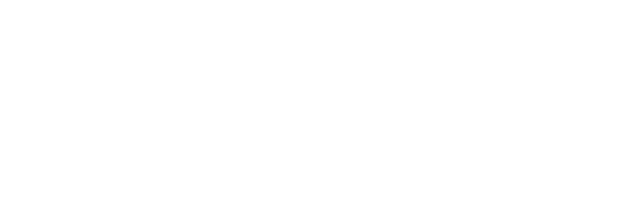
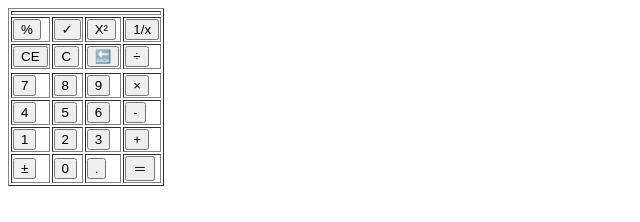
Before and after one commit to shittoriBrownie/calculator, a plain HTML site: page calculator/index.html in a window 1280 px wide. Shown: the whole page, without its empty margins (0-640 px from the left). Drawn offline with Linux system fonts and the light colour scheme.

Commit message:
コミット

```diff
--- a/calculator/index.html
+++ b/calculator/index.html
@@ -3,11 +3,11 @@
 <html>
     <head>
         <meta charset="utf-8">
-        <link rel="stylesheet" href="Calculator.css">
+        <link rel="stylesheet" href="src/Calculator.css">
         <title>電卓のサンプル</title>
     </head>
 
-    <script type="javascript">
+    <script type="text/javascript" src="src/main.js"></script>
     <body>
         <form>
             <table border=1>
@@ -53,5 +53,4 @@
             </table>
         </form>
     </body>
-    </script>
 </html>
```
